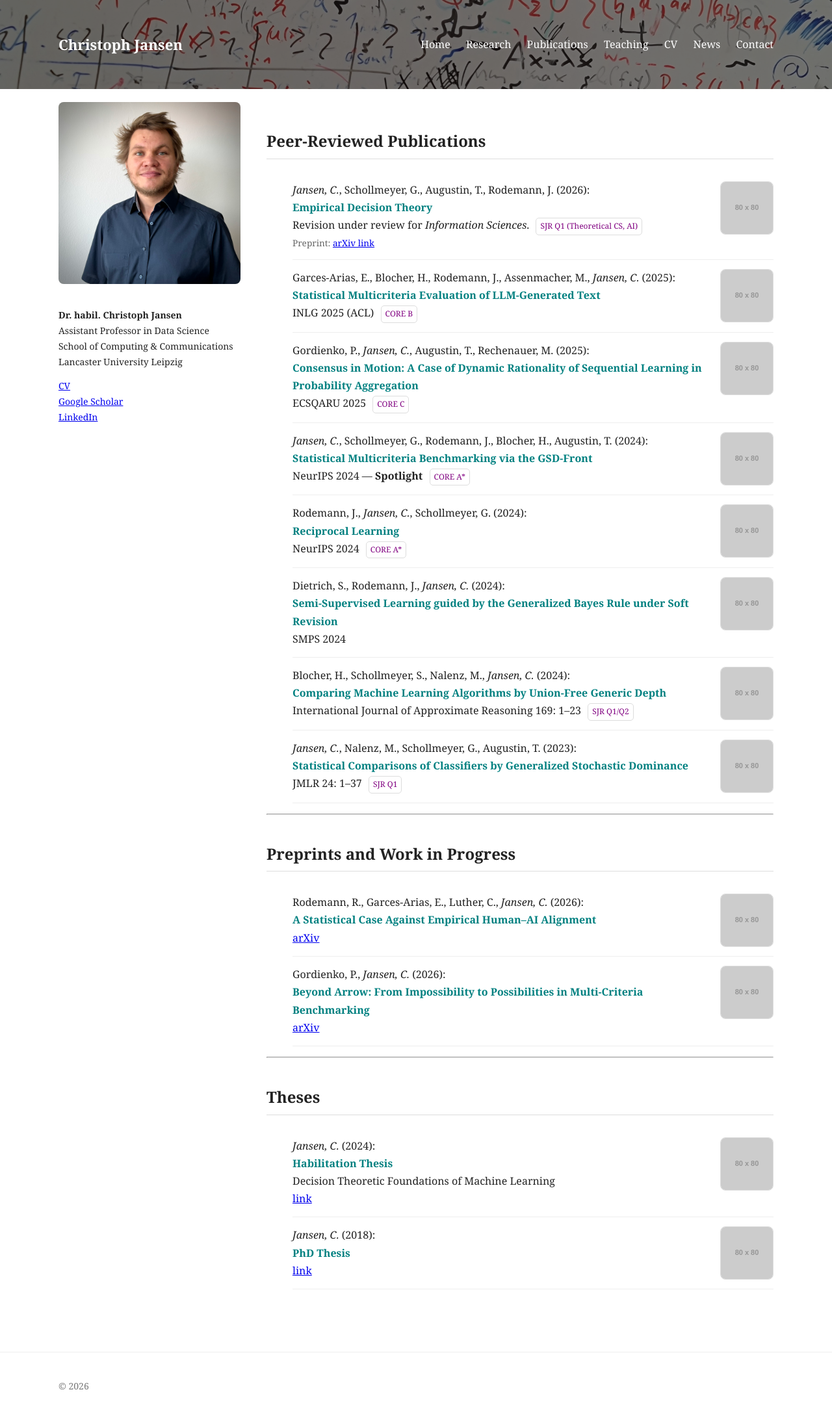
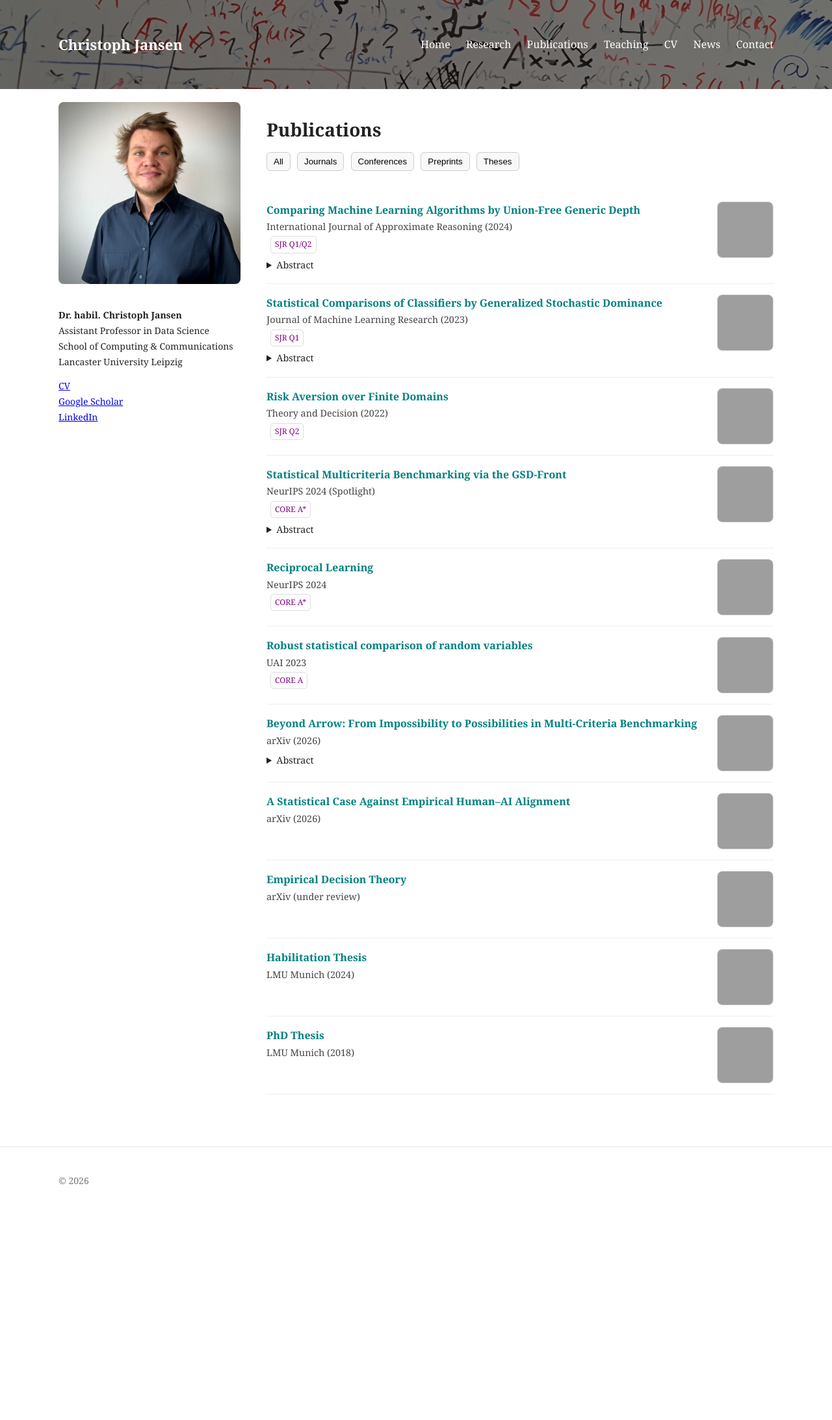
Before and after one commit to jansenc/jansenc.github.io, a Jekyll site: the page built from publications/index.md, in a window 1280 px wide. Shown: the whole page at 65% size. Built offline with Jekyll 4.4.1, drawn with Linux system fonts in a browser that asks for light colours; after the commit the page ends 1869 px from its top, so only the background shows below that; grey boxes are pictures that could not be loaded.

Commit message:
Update index.md

```diff
--- a/publications/index.md
+++ b/publications/index.md
@@ -4,26 +4,41 @@ title: Publications
 permalink: /publications/
 ---
 
+<h1>Publications</h1>
+
+<!-- FILTER BUTTONS -->
+<div class="filter-bar">
+  <button onclick="filterPubs('all')">All</button>
+  <button onclick="filterPubs('journal')">Journals</button>
+  <button onclick="filterPubs('conference')">Conferences</button>
+  <button onclick="filterPubs('preprint')">Preprints</button>
+  <button onclick="filterPubs('thesis')">Theses</button>
+</div>
+
 <style>
-.rsection {
-  margin-top: 40px;
+.filter-bar {
+  margin-bottom: 25px;
 }
 
-.rsection h2 {
-  margin-top: 30px;
-  border-bottom: 1px solid #ddd;
-  padding-bottom: 6px;
+.filter-bar button {
+  margin-right: 6px;
+  margin-bottom: 6px;
+  padding: 6px 10px;
+  border: 1px solid #ccc;
+  background: #f8f8f8;
+  cursor: pointer;
+  border-radius: 6px;
 }
 
-.pub-item {
+.pub {
   display: flex;
   justify-content: space-between;
   gap: 18px;
-  padding: 14px 0;
+  padding: 16px 0;
   border-bottom: 1px solid #eee;
 }
 
-.pub-text {
+.pub-left {
   flex: 1;
 }
 
@@ -33,13 +48,8 @@ permalink: /publications/
 }
 
 .pub-meta {
-  font-size: 0.92em;
+  font-size: 0.9em;
   color: #444;
-}
-
-.pub-small {
-  font-size: 0.85em;
-  color: #666;
 }
 
 .tag {
@@ -52,164 +62,160 @@ permalink: /publications/
   margin-left: 6px;
 }
 
-.pub-img {
-  width: 80px;
-  height: 80px;
+.pub img {
+  width: 85px;
+  height: 85px;
   object-fit: cover;
   border-radius: 8px;
   border: 1px solid #ddd;
 }
+
+details {
+  margin-top: 6px;
+  font-size: 0.9em;
+}
 </style>
 
-<div class="rsection">
+<script>
+function filterPubs(type) {
+  let pubs = document.getElementsByClassName("pub");
 
-<h2>Peer-Reviewed Publications</h2>
+  for (let i = 0; i < pubs.length; i++) {
+    if (type === "all") {
+      pubs[i].style.display = "flex";
+    } else {
+      pubs[i].style.display = pubs[i].classList.contains(type) ? "flex" : "none";
+    }
+  }
+}
+</script>
 
-<ol>
+<!-- ========================= -->
+<!-- JOURNAL PAPERS -->
+<!-- ========================= -->
 
-<li class="pub-item">
-<div class="pub-text">
-<em>Jansen, C.</em>, Schollmeyer, G., Augustin, T., Rodemann, J. (2026):
-<div class="pub-title">Empirical Decision Theory</div>
-Revision under review for <em>Information Sciences</em>.
-<span class="tag">SJR Q1 (Theoretical CS, AI)</span><br>
-<div class="pub-small">
-Preprint: <a href="https://doi.org/10.48550/arXiv.2512.05677">arXiv link</a>
-</div>
-</div>
-<img class="pub-img" src="https://via.placeholder.com/80">
-</li>
+<div class="pub journal">
+  <div class="pub-left">
+    <div class="pub-title">Comparing Machine Learning Algorithms by Union-Free Generic Depth</div>
+    <div class="pub-meta">International Journal of Approximate Reasoning (2024)</div>
+    <span class="tag">SJR Q1/Q2</span>
 
-<li class="pub-item">
-<div class="pub-text">
-Garces-Arias, E., Blocher, H., Rodemann, J., Assenmacher, M., <em>Jansen, C.</em> (2025):
-<div class="pub-title">Statistical Multicriteria Evaluation of LLM-Generated Text</div>
-INLG 2025 (ACL)
-<span class="tag">CORE B</span>
-</div>
-<img class="pub-img" src="https://via.placeholder.com/80">
-</li>
-
-<li class="pub-item">
-<div class="pub-text">
-Gordienko, P., <em>Jansen, C.</em>, Augustin, T., Rechenauer, M. (2025):
-<div class="pub-title">Consensus in Motion: A Case of Dynamic Rationality of Sequential Learning in Probability Aggregation</div>
-ECSQARU 2025
-<span class="tag">CORE C</span>
-</div>
-<img class="pub-img" src="https://via.placeholder.com/80">
-</li>
-
-<li class="pub-item">
-<div class="pub-text">
-<em>Jansen, C.</em>, Schollmeyer, G., Rodemann, J., Blocher, H., Augustin, T. (2024):
-<div class="pub-title">Statistical Multicriteria Benchmarking via the GSD-Front</div>
-NeurIPS 2024 — <strong>Spotlight</strong>
-<span class="tag">CORE A*</span>
-</div>
-<img class="pub-img" src="https://via.placeholder.com/80">
-</li>
-
-<li class="pub-item">
-<div class="pub-text">
-Rodemann, J., <em>Jansen, C.</em>, Schollmeyer, G. (2024):
-<div class="pub-title">Reciprocal Learning</div>
-NeurIPS 2024
-<span class="tag">CORE A*</span>
-</div>
-<img class="pub-img" src="https://via.placeholder.com/80">
-</li>
-
-<li class="pub-item">
-<div class="pub-text">
-Dietrich, S., Rodemann, J., <em>Jansen, C.</em> (2024):
-<div class="pub-title">Semi-Supervised Learning guided by the Generalized Bayes Rule under Soft Revision</div>
-SMPS 2024
-</div>
-<img class="pub-img" src="https://via.placeholder.com/80">
-</li>
-
-<li class="pub-item">
-<div class="pub-text">
-Blocher, H., Schollmeyer, S., Nalenz, M., <em>Jansen, C.</em> (2024):
-<div class="pub-title">Comparing Machine Learning Algorithms by Union-Free Generic Depth</div>
-International Journal of Approximate Reasoning 169: 1–23
-<span class="tag">SJR Q1/Q2</span>
-</div>
-<img class="pub-img" src="https://via.placeholder.com/80">
-</li>
-
-<li class="pub-item">
-<div class="pub-text">
-<em>Jansen, C.</em>, Nalenz, M., Schollmeyer, G., Augustin, T. (2023):
-<div class="pub-title">Statistical Comparisons of Classifiers by Generalized Stochastic Dominance</div>
-JMLR 24: 1–37
-<span class="tag">SJR Q1</span>
-</div>
-<img class="pub-img" src="https://via.placeholder.com/80">
-</li>
-
-</ol>
-
+    <details>
+      <summary>Abstract</summary>
+      We propose a depth-based framework for comparing machine learning algorithms under uncertainty.
+    </details>
+  </div>
+  <img src="https://upload.wikimedia.org/wikipedia/commons/6/6f/Research_icon.png">
 </div>
 
-<hr>
+<div class="pub journal">
+  <div class="pub-left">
+    <div class="pub-title">Statistical Comparisons of Classifiers by Generalized Stochastic Dominance</div>
+    <div class="pub-meta">Journal of Machine Learning Research (2023)</div>
+    <span class="tag">SJR Q1</span>
 
-<div class="rsection">
-
-<h2>Preprints and Work in Progress</h2>
-
-<ol>
-
-<li class="pub-item">
-<div class="pub-text">
-Rodemann, R., Garces-Arias, E., Luther, C., <em>Jansen, C.</em> (2026):
-<div class="pub-title">A Statistical Case Against Empirical Human–AI Alignment</div>
-<a href="https://arxiv.org/abs/2502.14581">arXiv</a>
-</div>
-<img class="pub-img" src="https://via.placeholder.com/80">
-</li>
-
-<li class="pub-item">
-<div class="pub-text">
-Gordienko, P., <em>Jansen, C.</em> (2026):
-<div class="pub-title">Beyond Arrow: From Impossibility to Possibilities in Multi-Criteria Benchmarking</div>
-<a href="https://doi.org/10.48550/arXiv.2602.07593">arXiv</a>
-</div>
-<img class="pub-img" src="https://via.placeholder.com/80">
-</li>
-
-</ol>
-
+    <details>
+      <summary>Abstract</summary>
+      We introduce generalized stochastic dominance as a method for comparing classifiers statistically.
+    </details>
+  </div>
+  <img src="https://upload.wikimedia.org/wikipedia/commons/3/3f/JMLR_logo.svg">
 </div>
 
-<hr>
+<div class="pub journal">
+  <div class="pub-left">
+    <div class="pub-title">Risk Aversion over Finite Domains</div>
+    <div class="pub-meta">Theory and Decision (2022)</div>
+    <span class="tag">SJR Q2</span>
+  </div>
+  <img src="https://upload.wikimedia.org/wikipedia/commons/6/6f/Research_icon.png">
+</div>
 
-<div class="rsection">
+<!-- ========================= -->
+<!-- CONFERENCE PAPERS -->
+<!-- ========================= -->
 
-<h2>Theses</h2>
+<div class="pub conference">
+  <div class="pub-left">
+    <div class="pub-title">Statistical Multicriteria Benchmarking via the GSD-Front</div>
+    <div class="pub-meta">NeurIPS 2024 (Spotlight)</div>
+    <span class="tag">CORE A*</span>
 
-<ol>
+    <details>
+      <summary>Abstract</summary>
+      We introduce a multicriteria benchmarking framework for machine learning evaluation.
+    </details>
+  </div>
+  <img src="https://upload.wikimedia.org/wikipedia/commons/9/96/NeurIPS_logo.svg">
+</div>
 
-<li class="pub-item">
-<div class="pub-text">
-<em>Jansen, C.</em> (2024):
-<div class="pub-title">Habilitation Thesis</div>
-Decision Theoretic Foundations of Machine Learning<br>
-<a href="https://arxiv.org/abs/2501.10195">link</a>
+<div class="pub conference">
+  <div class="pub-left">
+    <div class="pub-title">Reciprocal Learning</div>
+    <div class="pub-meta">NeurIPS 2024</div>
+    <span class="tag">CORE A*</span>
+  </div>
+  <img src="https://upload.wikimedia.org/wikipedia/commons/9/96/NeurIPS_logo.svg">
 </div>
-<img class="pub-img" src="https://via.placeholder.com/80">
-</li>
 
-<li class="pub-item">
-<div class="pub-text">
-<em>Jansen, C.</em> (2018):
-<div class="pub-title">PhD Thesis</div>
-<a href="https://edoc.ub.uni-muenchen.de/22653/">link</a>
+<div class="pub conference">
+  <div class="pub-left">
+    <div class="pub-title">Robust statistical comparison of random variables</div>
+    <div class="pub-meta">UAI 2023</div>
+    <span class="tag">CORE A</span>
+  </div>
+  <img src="https://upload.wikimedia.org/wikipedia/commons/6/6f/Research_icon.png">
 </div>
-<img class="pub-img" src="https://via.placeholder.com/80">
-</li>
 
-</ol>
+<!-- ========================= -->
+<!-- PREPRINTS -->
+<!-- ========================= -->
 
+<div class="pub preprint">
+  <div class="pub-left">
+    <div class="pub-title">Beyond Arrow: From Impossibility to Possibilities in Multi-Criteria Benchmarking</div>
+    <div class="pub-meta">arXiv (2026)</div>
+
+    <details>
+      <summary>Abstract</summary>
+      We extend Arrow-type impossibility results into constructive benchmarking frameworks.
+    </details>
+  </div>
+  <img src="https://upload.wikimedia.org/wikipedia/commons/8/87/Arxiv_logo_2022.svg">
 </div>
+
+<div class="pub preprint">
+  <div class="pub-left">
+    <div class="pub-title">A Statistical Case Against Empirical Human–AI Alignment</div>
+    <div class="pub-meta">arXiv (2026)</div>
+  </div>
+  <img src="https://upload.wikimedia.org/wikipedia/commons/8/87/Arxiv_logo_2022.svg">
+</div>
+
+<div class="pub preprint">
+  <div class="pub-left">
+    <div class="pub-title">Empirical Decision Theory</div>
+    <div class="pub-meta">arXiv (under review)</div>
+  </div>
+  <img src="https://upload.wikimedia.org/wikipedia/commons/8/87/Arxiv_logo_2022.svg">
+</div>
+
+<!-- ========================= -->
+<!-- THESES -->
+<!-- ========================= -->
+
+<div class="pub thesis">
+  <div class="pub-left">
+    <div class="pub-title">Habilitation Thesis</div>
+    <div class="pub-meta">LMU Munich (2024)</div>
+  </div>
+  <img src="https://upload.wikimedia.org/wikipedia/commons/1/1b/Graduation_cap_icon.svg">
+</div>
+
+<div class="pub thesis">
+  <div class="pub-left">
+    <div class="pub-title">PhD Thesis</div>
+    <div class="pub-meta">LMU Munich (2018)</div>
+  </div>
+  <img src="https://upload.wikimedia.org/wikipedia/commons/1/1b/Graduation_cap_icon.svg">
+</div>
```
